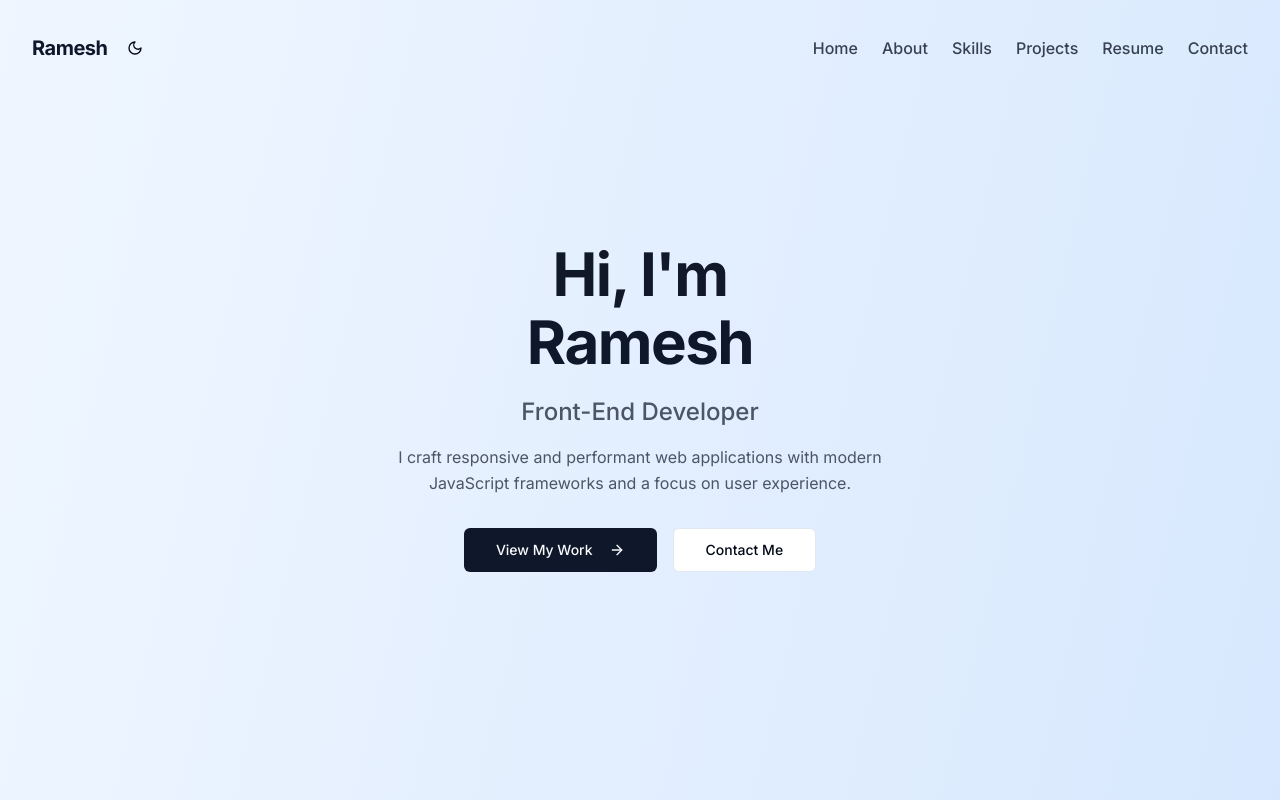
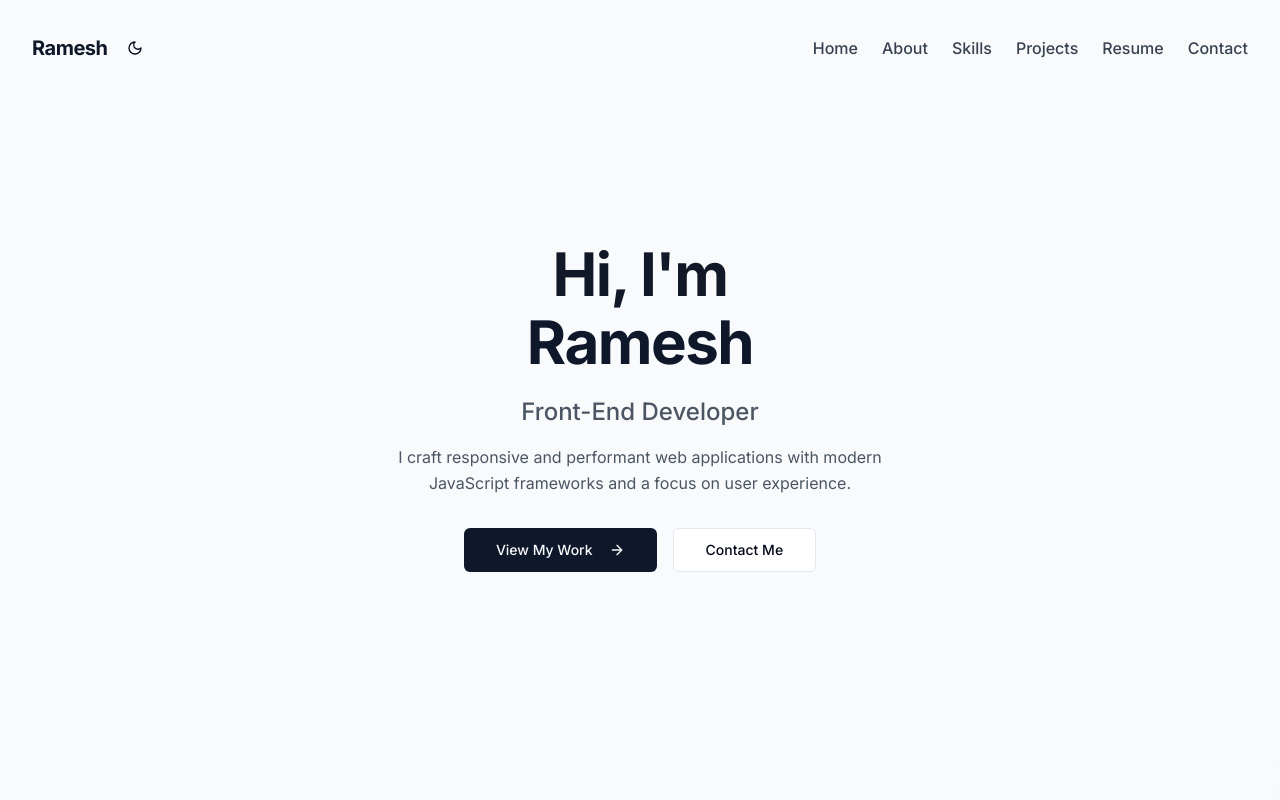
Before and after one commit to RameshBoddu23/ramesh-porfolio-25, a React (Vite) app: page / in a window 1280 px wide. Shown: the top 800 px of the page. Built offline with nearby package versions, Linux system fonts and the light colour scheme.

Commit message:
Change application background color
Modify the background color to a softer and neater appearance.

```diff
--- a/src/components/AboutSection.tsx
+++ b/src/components/AboutSection.tsx
@@ -1,4 +1,3 @@
-
 import { Card, CardContent } from "@/components/ui/card";
 import { motion } from "framer-motion";
 
@@ -26,7 +25,7 @@ const itemVariants = {
 
 const AboutSection = () => {
   return (
-    <section id="about" className="py-20 px-4 sm:px-6 lg:px-8 bg-white dark:bg-background">
+    <section id="about" className="py-20 px-4 sm:px-6 lg:px-8 bg-white/70 dark:bg-slate-900/40">
       <div className="max-w-6xl mx-auto">
         <motion.div
           className="text-center mb-16"
--- a/src/components/HeroSection.tsx
+++ b/src/components/HeroSection.tsx
@@ -1,4 +1,3 @@
-
 import { Button } from "@/components/ui/button";
 import { ArrowRight } from "lucide-react";
 import { motion } from "framer-motion";
@@ -9,7 +8,7 @@ const HeroSection = () => {
       id="home"
       className="relative min-h-screen flex items-center justify-center pt-20 pb-16 px-4 sm:px-6 lg:px-8"
     >
-      <div className="absolute inset-0 -z-10 bg-gradient-to-b from-blue-50 to-white dark:from-blue-900/30 dark:to-background"></div>
+      <div className="absolute inset-0 -z-10 bg-gradient-to-b from-slate-50/80 to-white/60 dark:from-slate-900/50 dark:to-slate-800/30"></div>
       <motion.div
         className="max-w-3xl mx-auto text-center"
         initial={{ opacity: 0, y: 50 }}
--- a/src/components/ProjectsSection.tsx
+++ b/src/components/ProjectsSection.tsx
@@ -78,7 +78,7 @@ const ProjectsSection = () => {
   return (
     <section
       id="projects"
-      className="py-20 px-4 sm:px-6 lg:px-8 bg-gradient-to-br from-blue-50 via-blue-100 to-blue-200 dark:bg-gradient-to-br dark:from-blue-900/30 dark:via-blue-950/40 dark:to-blue-900/50"
+      className="py-20 px-4 sm:px-6 lg:px-8 bg-gradient-to-br from-slate-100/60 via-gray-50/80 to-blue-50/60 dark:bg-gradient-to-br dark:from-slate-800/50 dark:via-gray-800/40 dark:to-slate-700/50"
     >
       <div className="max-w-6xl mx-auto">
         <motion.div
--- a/src/components/ResumeSection.tsx
+++ b/src/components/ResumeSection.tsx
@@ -1,4 +1,3 @@
-
 import { Card, CardContent } from "@/components/ui/card";
 import { Button } from "@/components/ui/button";
 import { ArrowRight } from "lucide-react";
@@ -6,7 +5,7 @@ import { motion } from "framer-motion";
 
 const ResumeSection = () => {
   return (
-    <section id="resume" className="py-20 px-4 sm:px-6 lg:px-8 bg-white dark:bg-background">
+    <section id="resume" className="py-20 px-4 sm:px-6 lg:px-8 bg-slate-50/60 dark:bg-slate-800/40">
       <div className="max-w-4xl mx-auto text-center">
         <motion.div
           initial={{ opacity: 0, y: 30 }}
--- a/src/components/SkillsSection.tsx
+++ b/src/components/SkillsSection.tsx
@@ -1,4 +1,3 @@
-
 import { Card, CardContent } from "@/components/ui/card";
 import { motion } from "framer-motion";
 
@@ -50,7 +49,7 @@ const cardVariants = {
 
 const SkillsSection = () => {
   return (
-    <section id="skills" className="py-20 px-4 sm:px-6 lg:px-8 bg-white dark:bg-background">
+    <section id="skills" className="py-20 px-4 sm:px-6 lg:px-8 bg-slate-50/50 dark:bg-slate-800/30">
       <div className="max-w-6xl mx-auto">
         <motion.div
           className="text-center mb-16"
--- a/src/pages/Index.tsx
+++ b/src/pages/Index.tsx
@@ -10,7 +10,7 @@ import Footer from "@/components/Footer";
 
 const Index = () => {
   return (
-    <div className="min-h-screen bg-gradient-to-br from-blue-50 via-blue-100 to-blue-200 dark:bg-gradient-to-br dark:from-blue-900/30 dark:via-blue-950/40 dark:to-blue-900/50">
+    <div className="min-h-screen bg-gradient-to-br from-slate-50 via-gray-50 to-blue-50 dark:bg-gradient-to-br dark:from-slate-900 dark:via-gray-900 dark:to-slate-800">
       <Navbar />
       <HeroSection />
       <AboutSection />
```
